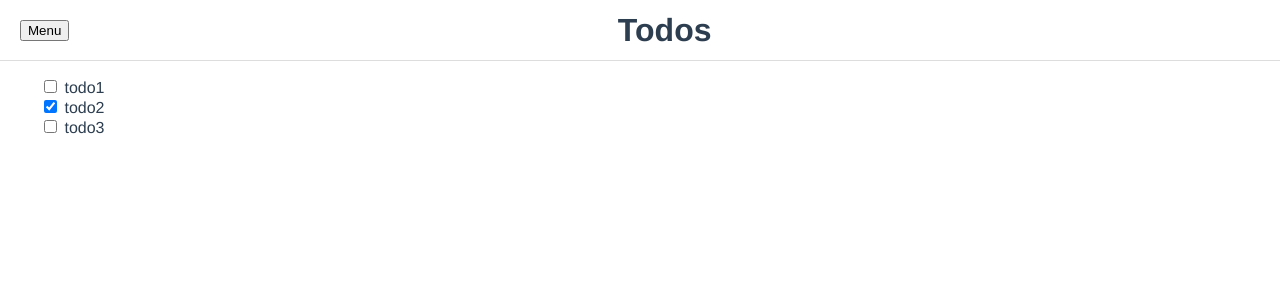
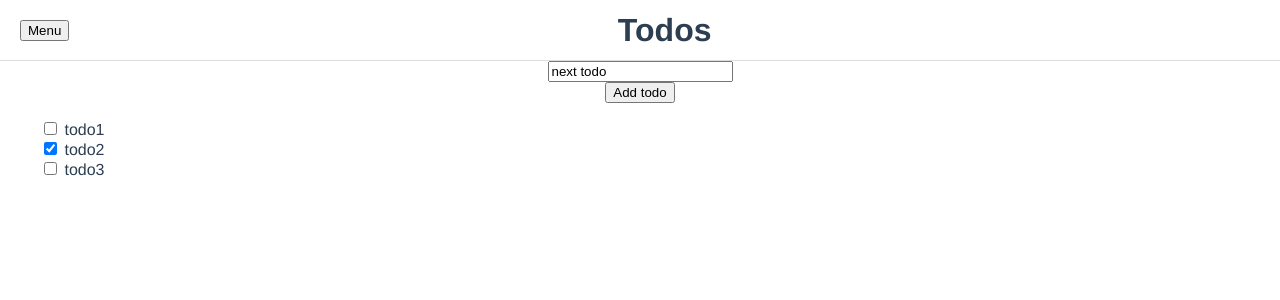
Before and after one commit to holyshared/vue-spa, a Vue app: page / in a window 1280 px wide. Shown: the top 300 px of the page. Built offline with nearby package versions, Linux system fonts and the light colour scheme.

Commit message:
add vee-validate

```diff
--- a/package.json
+++ b/package.json
@@ -9,6 +9,7 @@
   },
   "dependencies": {
     "core-js": "^3.6.5",
+    "vee-validate": "^4.3.6",
     "vue": "^3.0.0"
   },
   "devDependencies": {
--- /dev/null
+++ b/src/components/NewTodo.vue
@@ -0,0 +1,46 @@
+<template>
+  <Form :initial-values="values">
+    <Field type="text" name="title" :rules="isRequired" v-model="values.title" />
+    <ErrorMessage name="title" />
+  </Form>
+  <input type="button" value="Add todo" @click="handleAddTodo" />
+</template>
+
+<style scoped>
+</style>
+
+<script lang="ts">
+import { Field, Form, ErrorMessage } from 'vee-validate';
+
+export default {
+  name: 'NewTodo',
+  props: {
+    defalutTitle: String,
+    onAddTodo: Function
+  },
+  data: (state) => {
+    return {
+      values: {
+        title: state.defalutTitle
+      }
+    };
+  },
+  methods: {
+    isRequired(value) {
+      if (value && value.trim()) {
+        return true;
+      }
+      return 'This is required';
+    },
+    handleAddTodo() {
+      this.onAddTodo(this.values.title);
+      this.values.title = '';
+    }
+  },
+  components: {
+    Field,
+    Form,
+    ErrorMessage
+  }
+}
+</script>
--- a/src/components/Todos.vue
+++ b/src/components/Todos.vue
@@ -1,5 +1,6 @@
 <template>
   <p v-if="completed">completed</p>
+  <NewTodo defalutTitle="next todo" :onAddTodo="addTodo" />
   <ul>
     <Todo v-for="item in items" :key="item.id" :title="item.title" v-model:checked="item.done" />
   </ul>
@@ -16,6 +17,7 @@ ul {
 
 <script lang="ts">
 import Todo from './Todo.vue';
+import NewTodo from './NewTodo.vue';
 
 export default {
   name: 'Todos',
@@ -45,8 +47,18 @@ export default {
       return this.items.every(item => item.done);
     }
   },
+  methods: {
+    addTodo(title) {
+      this.items.push({
+        id: (new Date().getTime()),
+        title,
+        done: false
+      });
+    }
+  },
   components: {
     Todo,
+    NewTodo
   }
 }
 </script>
```
Also changed, not shown: 1 other file (tests, documents, lock files or other folders).
